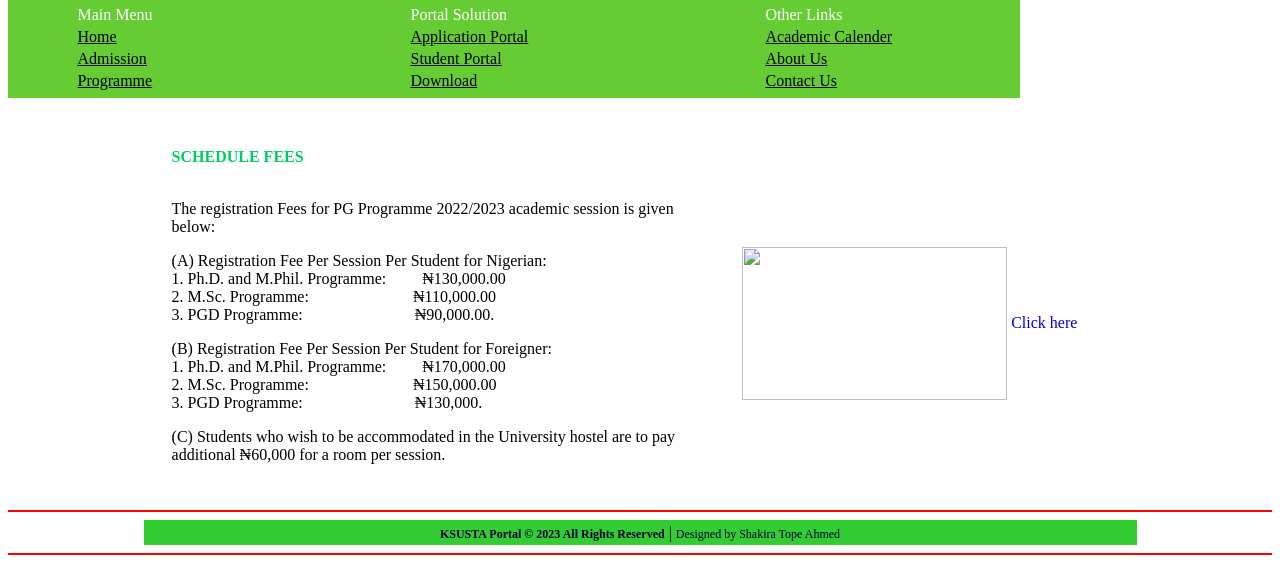
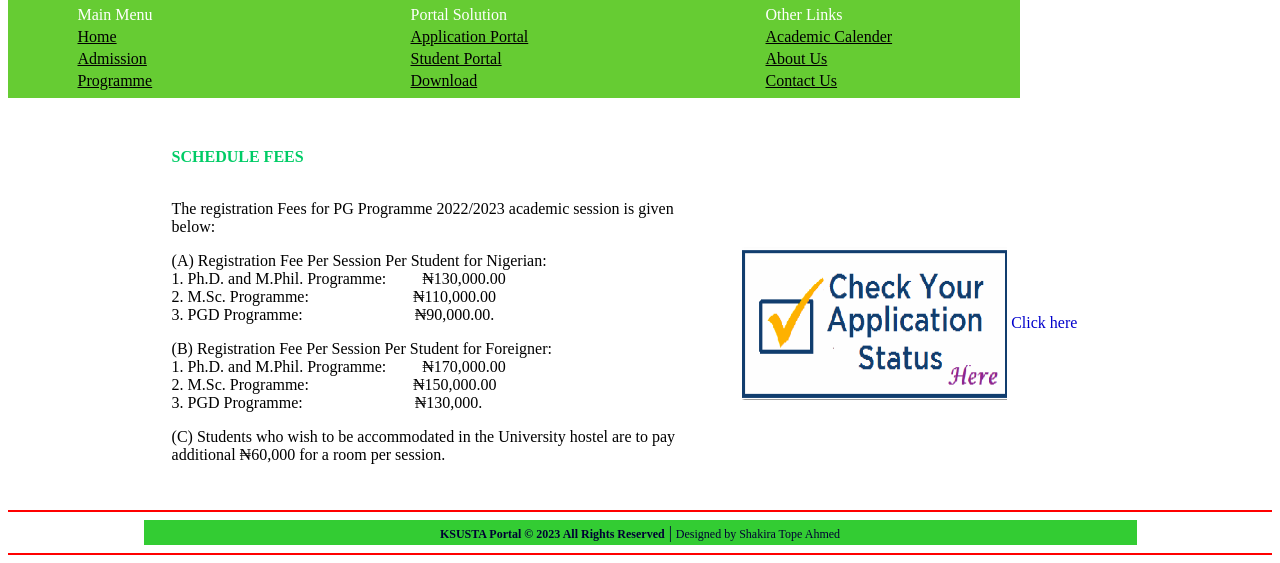
Before and after one commit to Mirercrafty/Mirercrafty.github.io, a plain HTML site: page admision.html in a window 1280 px wide. Shown: the part 383-946 px from the top of the page. Drawn offline with Linux system fonts and the light colour scheme; files whose address does not match are found by name.

Commit message:
Update admision.html

```diff
--- a/admision.html
+++ b/admision.html
@@ -135,7 +135,7 @@
     </table></td>
     <td width="395"><table width="347" border="0">
       <tr>
-        <td width="191"><img src="list.jpeg" width="265" height="153"></td>
+        <td width="191"><img src="checkapplicationstatus (1).png" width="265" height="153"></td>
         <td width="114"><span class="style59">Click here</span> </td>
       </tr>
     </table></td>
```
